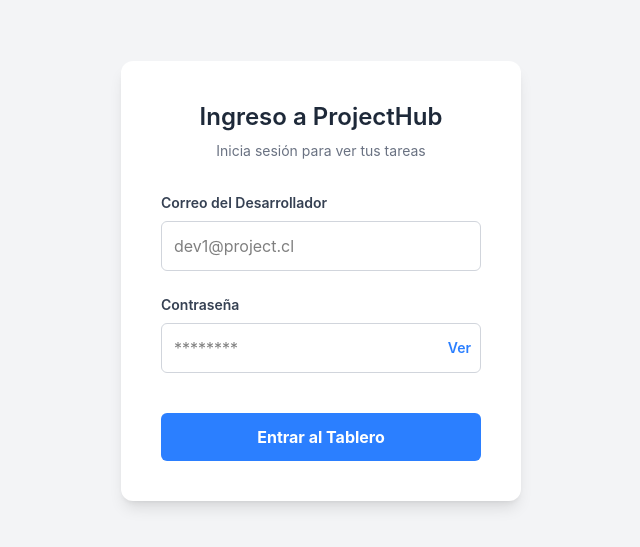
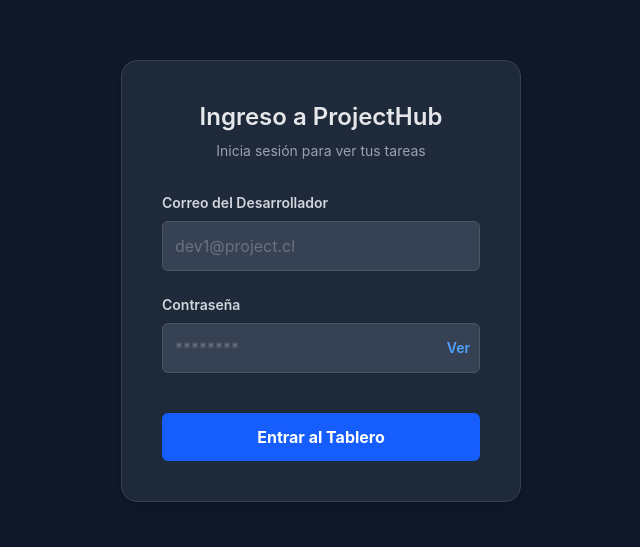
Before and after one commit to sneira-24/inacap_project, a React (Vite) app: page / in a window 1280 px wide. Shown: the part 119-666 px from the top of the page, without its empty margins (319-959 px from the left). Built offline with nearby package versions, Linux system fonts and the light colour scheme.

Commit message:
fix: css login

```diff
--- a/src/components/Login.jsx
+++ b/src/components/Login.jsx
@@ -73,19 +73,19 @@ function Login({ onLoginSuccess }) {
   };
 
   return (
-    <div className="flex justify-center items-center min-h-screen bg-gray-100">
-      <div className="bg-white p-10 rounded-xl shadow-lg w-full max-w-100">
-        <h2 className="text-center text-gray-800 mb-2 text-2xl font-semibold">
+    <div className="flex justify-center items-center min-h-screen bg-gray-900">
+      <div className="bg-gray-800 p-10 rounded-2xl shadow-md border border-gray-700 w-full max-w-100">
+        <h2 className="text-center text-gray-200 mb-2 text-2xl font-semibold">
           Ingreso a ProjectHub
         </h2>
-        <p className="text-center text-gray-500 mb-8 text-sm">
+        <p className="text-center text-gray-400 mb-8 text-sm">
           Inicia sesión para ver tus tareas
         </p>
 
         <form onSubmit={handleLogin} noValidate>
           {error && (
             <div
-              className="text-red-600 font-bold mb-6"
+              className="text-red-400 font-bold mb-6"
               role="alert"
               aria-live="assertive"
             >
@@ -96,14 +96,14 @@ function Login({ onLoginSuccess }) {
           <div className="mb-6">
             <label
               htmlFor="email"
-              className="block mb-2 font-semibold text-gray-700 text-sm"
+              className="block mb-2 font-semibold text-gray-300 text-sm"
             >
               Correo del Desarrollador
             </label>
             <input
               type="email"
               id="email"
-              className="w-full p-3 border border-gray-300 rounded-md text-base transition-colors focus:outline-none focus:border-blue-500 focus:ring-2 focus:ring-blue-500/25 disabled:bg-gray-200 disabled:cursor-not-allowed"
+              className="w-full p-3 bg-gray-700 border border-gray-600 rounded-md text-base text-gray-200 placeholder-gray-500 transition-colors focus:outline-none focus:border-blue-500 focus:ring-2 focus:ring-blue-500/25 disabled:bg-gray-800 disabled:cursor-not-allowed"
               value={email}
               onChange={(e) => setEmail(e.target.value)}
               placeholder="dev1@project.cl"
@@ -115,7 +115,7 @@ function Login({ onLoginSuccess }) {
           <div className="mb-6">
             <label
               htmlFor="password"
-              className="block mb-2 font-semibold text-gray-700 text-sm"
+              className="block mb-2 font-semibold text-gray-300 text-sm"
             >
               Contraseña
             </label>
@@ -123,7 +123,7 @@ function Login({ onLoginSuccess }) {
               <input
                 type={mostrarPassword ? "text" : "password"}
                 id="password"
-                className="w-full p-3 pr-17.5 border border-gray-300 rounded-md text-base transition-colors focus:outline-none focus:border-blue-500 focus:ring-2 focus:ring-blue-500/25 disabled:bg-gray-200 disabled:cursor-not-allowed"
+                className="w-full p-3 pr-17.5 bg-gray-700 border border-gray-600 rounded-md text-base text-gray-200 placeholder-gray-500 transition-colors focus:outline-none focus:border-blue-500 focus:ring-2 focus:ring-blue-500/25 disabled:bg-gray-800 disabled:cursor-not-allowed"
                 value={password}
                 onChange={(e) => setPassword(e.target.value)}
                 placeholder="********"
@@ -132,7 +132,7 @@ function Login({ onLoginSuccess }) {
               />
               <button
                 type="button"
-                className="absolute right-2.5 bg-transparent border-none text-blue-500 text-sm font-semibold cursor-pointer p-0 hover:underline hover:text-blue-700 disabled:text-gray-300 disabled:cursor-not-allowed"
+                className="absolute right-2.5 bg-transparent border-none text-blue-400 text-sm font-semibold cursor-pointer p-0 hover:underline hover:text-blue-300 disabled:text-gray-600 disabled:cursor-not-allowed"
                 onClick={() => setMostrarPassword(!mostrarPassword)}
                 disabled={isLoading}
                 aria-label={
@@ -146,7 +146,7 @@ function Login({ onLoginSuccess }) {
 
           <button
             type="submit"
-            className="w-full p-3 mt-4 bg-blue-500 text-white border-none rounded-md text-base font-bold cursor-pointer transition-colors hover:not-disabled:bg-blue-700 disabled:bg-blue-300 disabled:cursor-not-allowed"
+            className="w-full p-3 mt-4 bg-blue-600 text-white border-none rounded-md text-base font-bold cursor-pointer transition-colors hover:not-disabled:bg-blue-500 disabled:bg-blue-900 disabled:cursor-not-allowed"
             disabled={isLoading}
           >
             {isLoading ? "Verificando credenciales..." : "Entrar al Tablero"}
```
